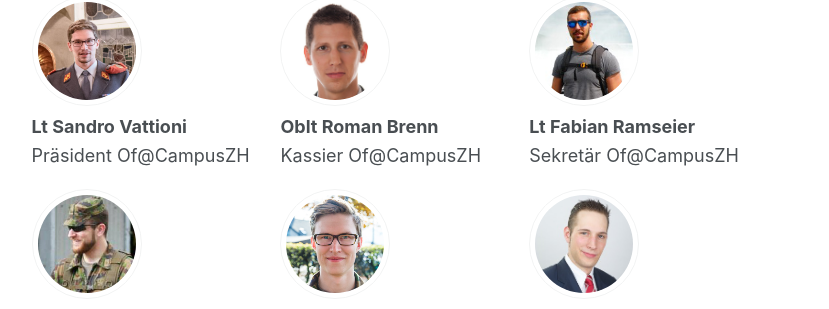
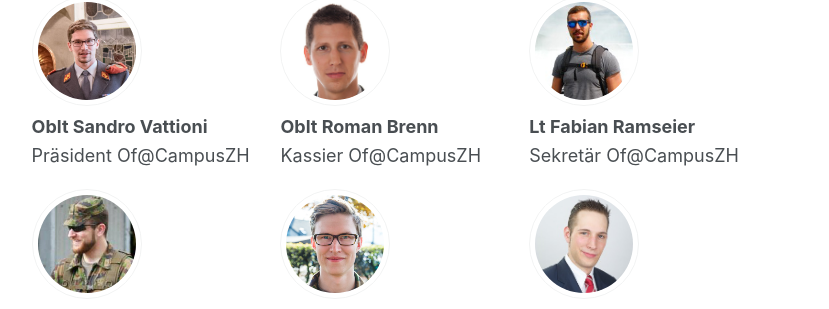
Before and after one commit to raphaelthomas/ofcampuszh.ch, a Jekyll site: the page built from _pages/ueber-uns.md, in a window 1280 px wide. Shown: the part 810-1119 px from the top of the page, without its empty margins (250-1079 px from the left). Built offline with Jekyll 4.4.1, drawn with Linux system fonts in a browser that asks for light colours.

Commit message:
update rank of vattioni

```diff
--- a/_data/authors.yml
+++ b/_data/authors.yml
@@ -6,7 +6,7 @@ blumer:
   studies: ""
   hobbies: ""
 vattioni:
-  name: "Lt Sandro Vattioni"
+  name: "Oblt Sandro Vattioni"
   bio: "Pr&auml;sident Of@CampusZH"
   avatar: "bio-vattioni.jpg"
   assigned: "Art Wet Of, FFZ Bttr 3"
```
